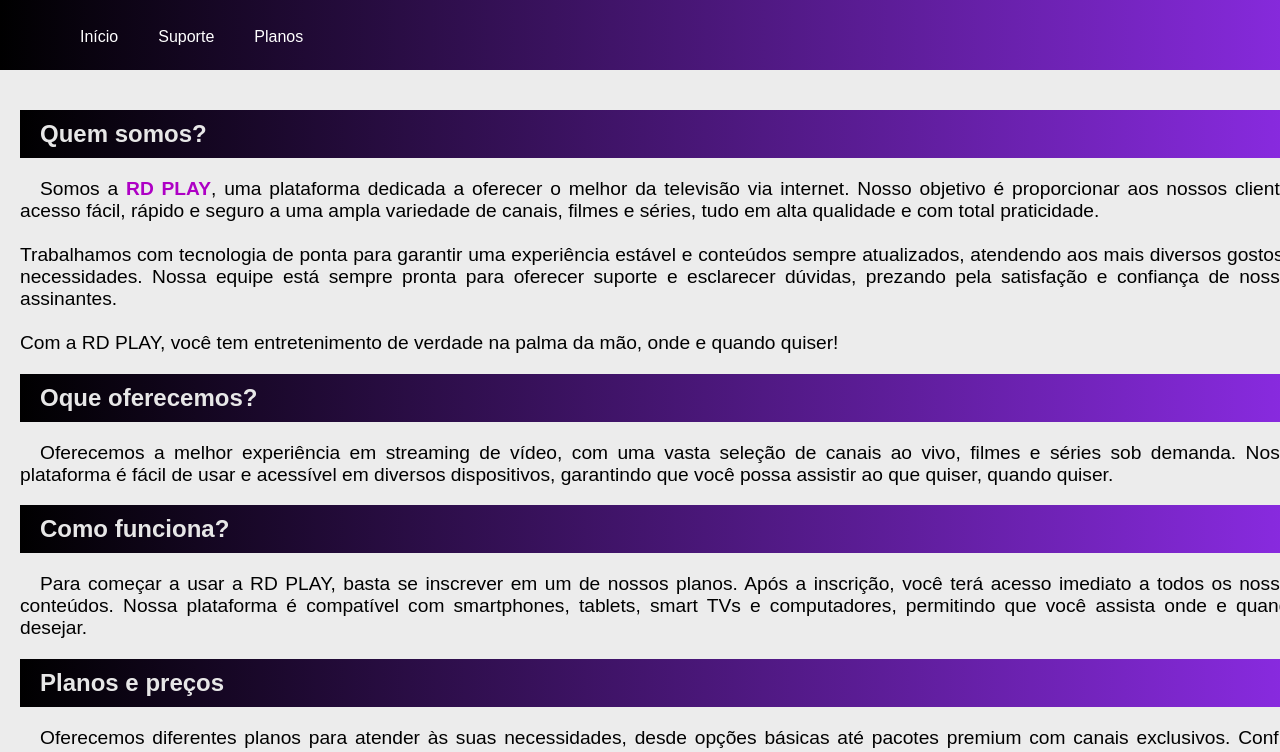
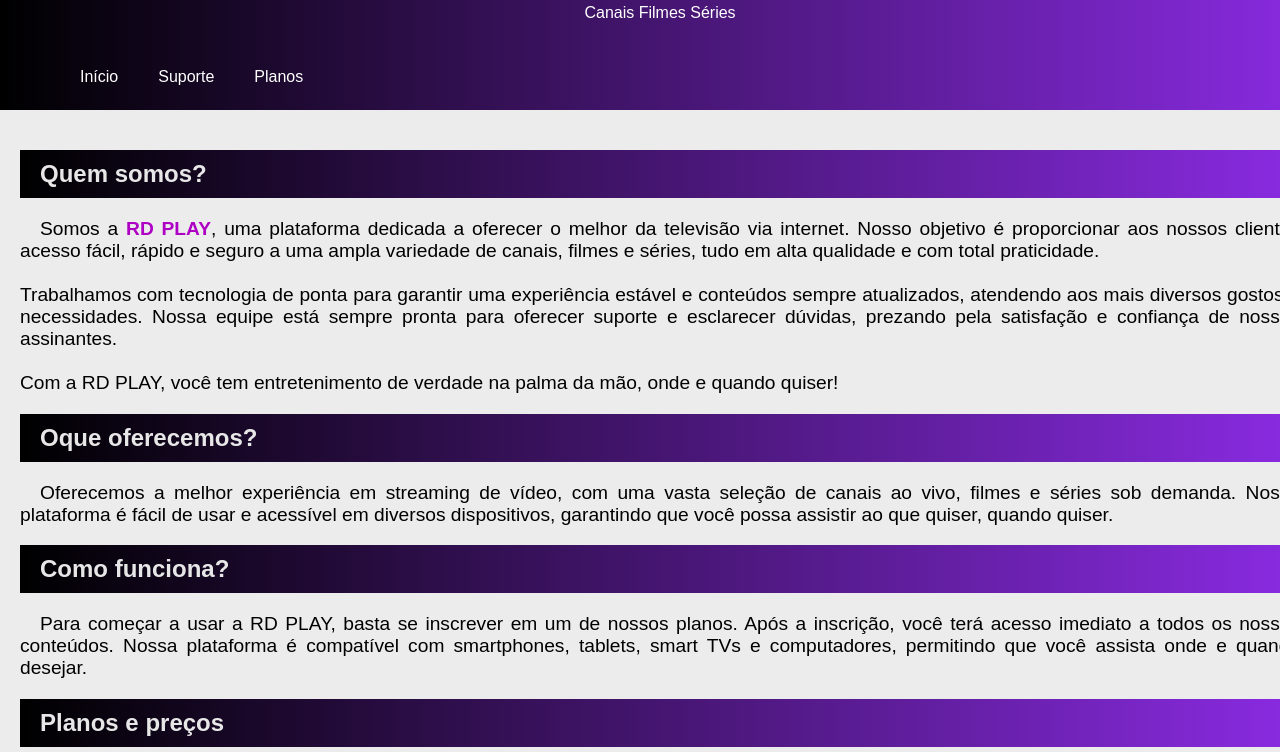
Before and after one commit to Rodrigoxpdev/SITE_TESTE, a plain HTML site: page index.html in a window 1280 px wide. Shown: the part 96-848 px from the top of the page. Drawn offline with Linux system fonts and the light colour scheme.

Commit message:
Update estilos.css

```diff
--- a/estilos.css
+++ b/estilos.css
@@ -26,7 +26,7 @@
 header > p {
     color: white;
     text-align: center;
-    margin: -20px 0px 0px 0px;
+    margin: 0px 0px 20px 0px;
 }
 
 /* ------MENU DE NAVEGAÇÃO------- */
```
